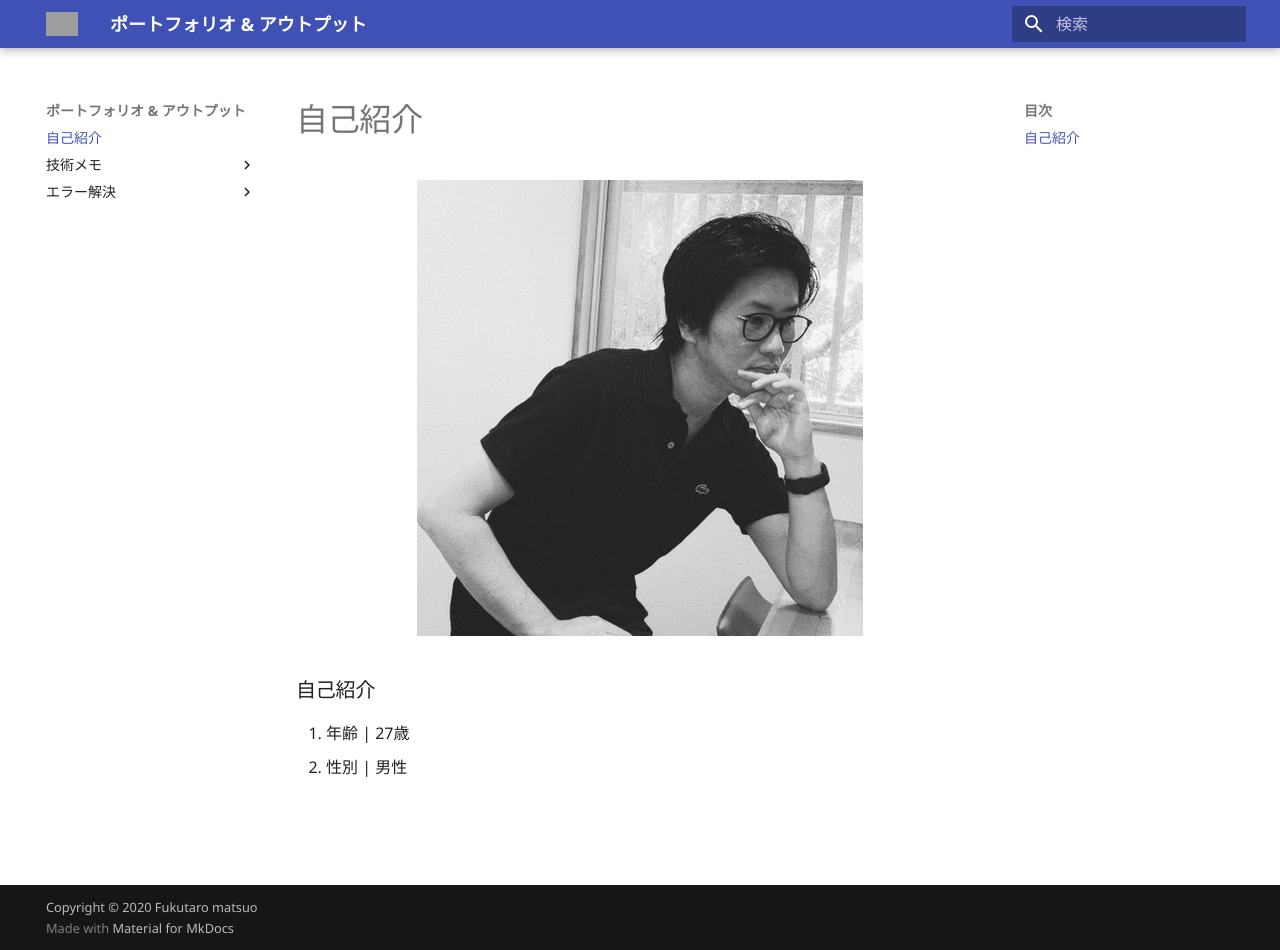
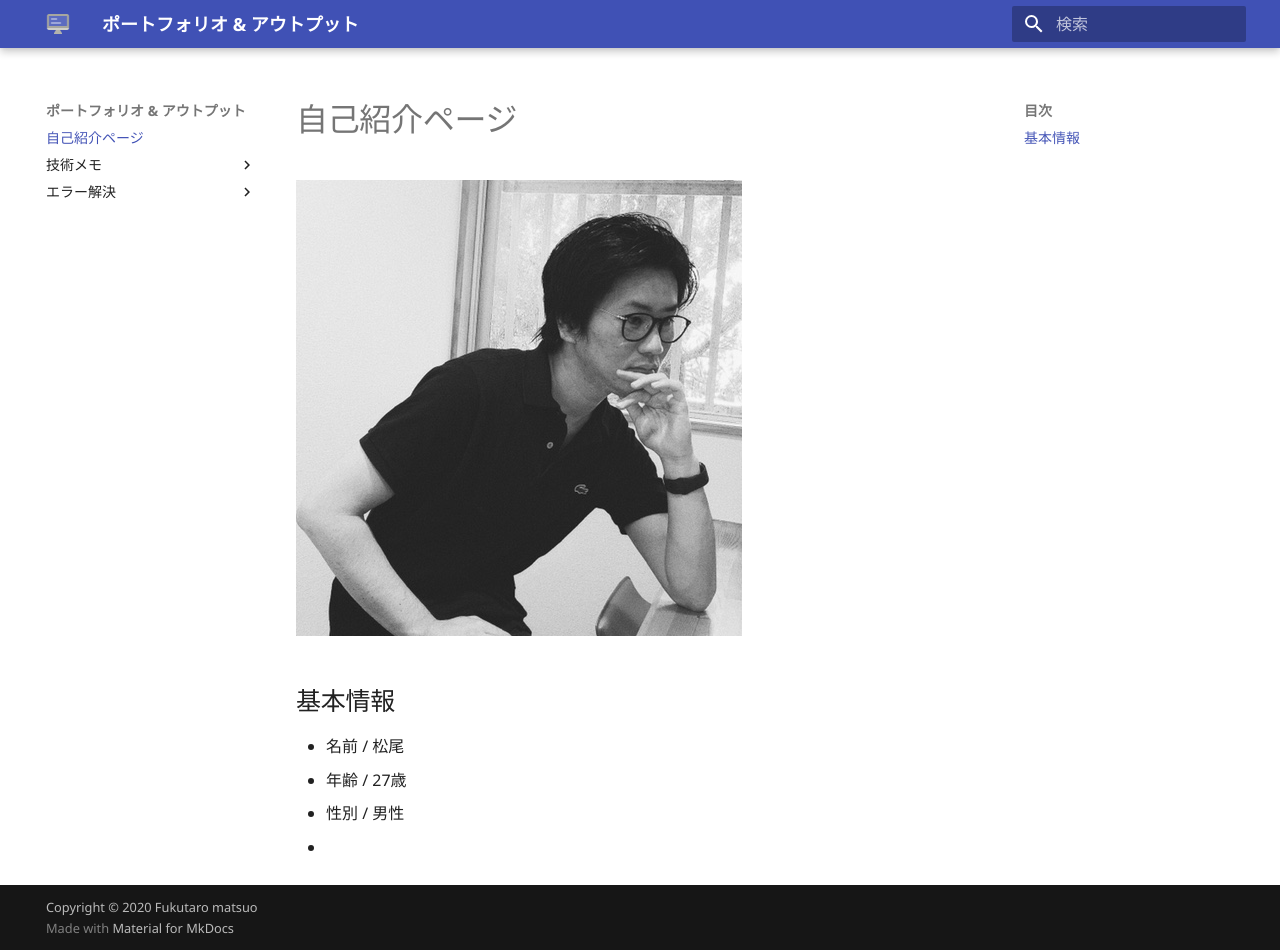
Before and after one commit to FukutaroMatsuo/my_portfolio, an MkDocs documentation site: the page built from docs/index.md, in a window 1280 px wide and 950 px high. Built offline with MkDocs 1.6.1 and Material for MkDocs 9.7.7, drawn with Linux system fonts in a browser that asks for light colours; grey boxes are pictures that could not be loaded.

Commit message:
logo favcon の編集

```diff
--- a/docs/index.md
+++ b/docs/index.md
@@ -1,7 +1,9 @@
-<div align="center">
+<!-- <div align="center"> -->
   <img src="img/myphoto.jpg">
-</div>
+<!-- </div> -->
 
-### 自己紹介
-1. 年齢 | 27歳
-2. 性別 | 男性
+## 基本情報
+- 名前 / 松尾
+- 年齢 / 27歳
+- 性別 / 男性
+-
--- a/mkdocs.yml
+++ b/mkdocs.yml
@@ -1,16 +1,13 @@
 site_name: ポートフォリオ & アウトプット
 site_description: ポートフォリオ & アウトプット
 site_author: Fukutaro matsuo
-site_url:
-repo_name:
-repo_url:
 copyright: Copyright &copy 2020 Fukutaro matsuo
 
 theme:
   name: material
   language: ja
-  logo: img/
-  favicon: img/
+  logo: img/icon.png
+  favicon: img/icon.png
   icon:
     repo: fontawesome/brands/github
   palette:
@@ -52,7 +49,7 @@ extra:
     language: "jp"
 
 nav:
-  - 自己紹介: index.md
+  - 自己紹介ページ: index.md
   - 技術メモ:
       - 環境構築:
           - Docker + Rails + Postgres: docker_rails_postgres.md
```
Also changed, not shown: docs/img/icon.png (added), site/404.html, site/convenient_command/index.html, site/devise関連/index.html, site/docker-compose+mysqlでのパスワード入力時のエラー/index.html, site/docker/index.html, site/docker_rails_nuxt_mysql/index.html, site/docker_rails_postgres/index.html, site/img/icon.png (added), site/index.html, site/migration/index.html, site/search/search_index.json, site/アプリの新規作成手順/index.html, site/開発環境と本番環境でのdb:resetとdb:migrate/index.html, 3 other files.
